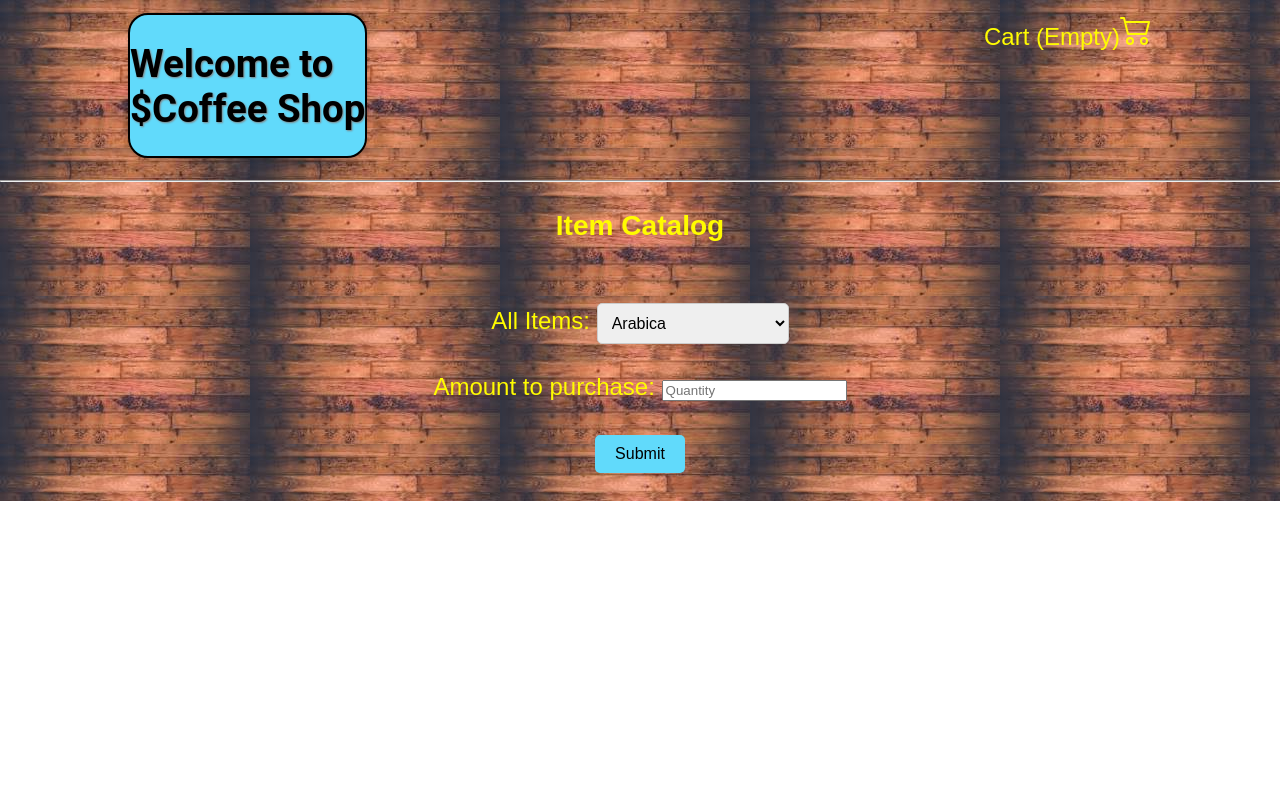
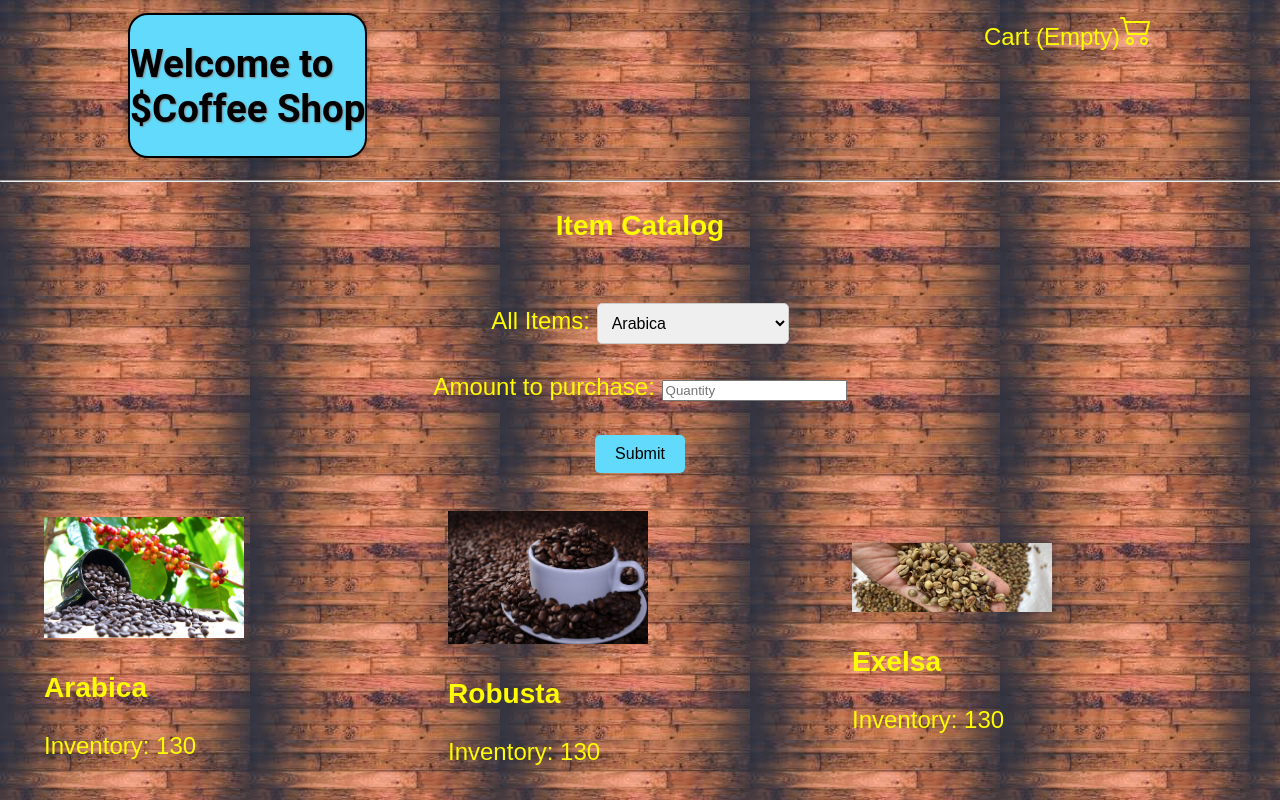
Before and after one commit to Christopher-Quattrocchi/Coffee-w8p, a React (Create React App) app: page / in a window 1280 px wide. Built offline with nearby package versions, Linux system fonts and the light colour scheme; a web font is replaced by a local one.

Commit message:
added display for coffee sack, inventory not decrementing correctly

```diff
--- a/src/components/App.js
+++ b/src/components/App.js
@@ -3,9 +3,14 @@ import NavBar from './Header.js';
 import CartControl from './CartControl.js';
 import '../App.css';
 import background from '../img/bGround.jpg';
+import arabicaImage from "../img/arabica.jpg";
+import robustaImage from "../img/robusta.jpg";
+import excelsaImage from "../img/excelsa.jpg";
+import CoffeeSackDisplay from './CoffeeSackDisplay.js';
 
 
-function App(){
+
+function App() {
   const defaultStyle = {
     backgroundImage: `url(${background})`,
     opactiy: "90%",
@@ -14,8 +19,20 @@ function App(){
     fontSize: "150%",
     minHeight: "100%",
     marginBottom: "0%"
-  }
+  };
 
+  const containerStyle = {
+    display: 'flex',
+    justifyContent: 'center',
+    alignItems: 'center',
+    flexWrap: 'wrap',
+  };
+
+  const coffeeSacks = [
+    { name: 'Arabica', image: arabicaImage, inventory: 130 },
+    { name: 'Robusta', image: robustaImage, inventory: 130 },
+    { name: 'Exelsa', image: excelsaImage, inventory: 130 },
+  ];
 
 
   return (
@@ -24,6 +41,17 @@ function App(){
       <div className="background" style={defaultStyle}>
         <NavBar />
         <CartControl />
+        <div style={containerStyle}>
+          {coffeeSacks.map(sack => (
+            <CoffeeSackDisplay
+              key={sack.name}
+              name={sack.name}
+              image={sack.image}
+              inventory={sack.inventory}
+            />
+          ))}
+        </div>
+
       </div>
     </React.Fragment>
   );
--- /dev/null
+++ b/src/components/CoffeeSackDisplay.js
@@ -0,0 +1,33 @@
+import React from 'react';
+import PropTypes from 'prop-types';
+// import arabica from "../img/arabica.jpg";
+// import robusta from "../img/robusta.jpg";
+// import excelsa from "../img/excelsa.jpg";
+
+function CoffeeSackDisplay({ image, name, inventory }) {
+  const sackStyle = {
+    margin: '10px',
+    width: '30%'
+  }
+
+  const imageStyle = {
+    width: "200px",
+    height: "auto"
+  }
+
+  return (
+    <div style={sackStyle}>
+      <img src={image} alt={`${name} sack`} style={imageStyle} />
+      <h3>{name}</h3>
+      <p>Inventory: {inventory}</p>
+    </div>
+  );
+}
+
+CoffeeSackDisplay.propTypes = {
+  image: PropTypes.string.isRequired,
+  name: PropTypes.string.isRequired,
+  inventory: PropTypes.number.isRequired
+};
+
+export default CoffeeSackDisplay;
```
